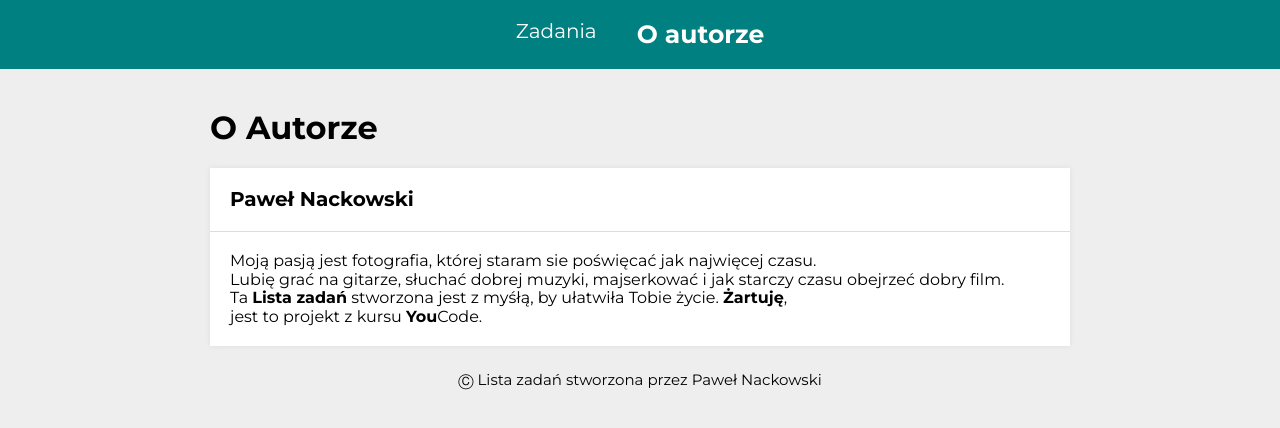
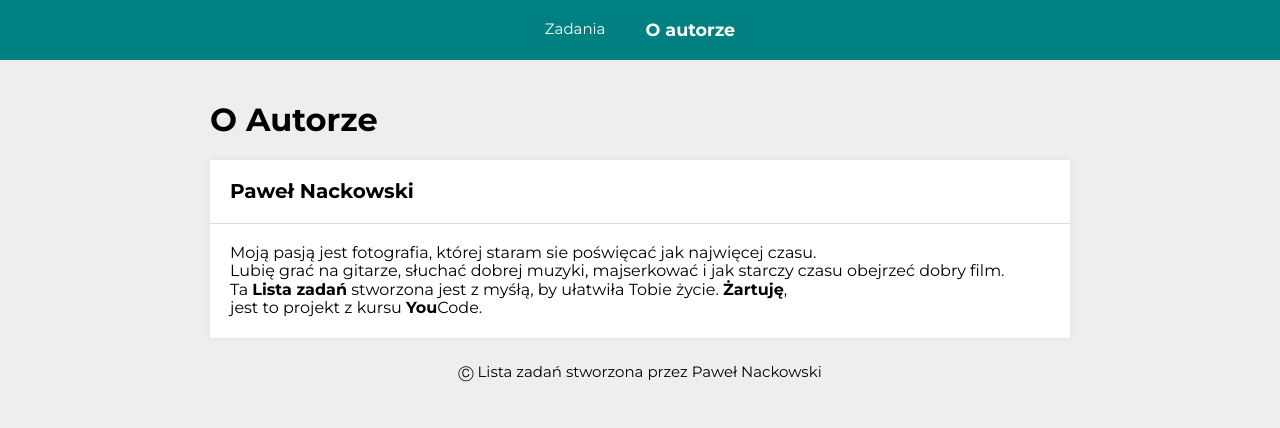
Before and after one commit to PawelNackowski/todo-list-react, a React (Create React App) app: page /#/autor in a window 1280 px wide. Shown: the top 428 px of the page. Built offline with nearby package versions, Linux system fonts and the light colour scheme.

Commit message:
changed font size

```diff
--- a/src/styled.js
+++ b/src/styled.js
@@ -9,13 +9,13 @@ export const Container = styled.main`
 
 export const StyledNavLink = styled(NavLink)`
     color: ${({ theme }) => theme.color.white};
-    font-size: 20px;
+    font-size: 15px;
     margin: 20px;
     text-decoration: none;
 
     &.active{
         font-weight: bold;
-        font-size: 25px;
+        font-size: 110%;
     }
 `;
 
```
